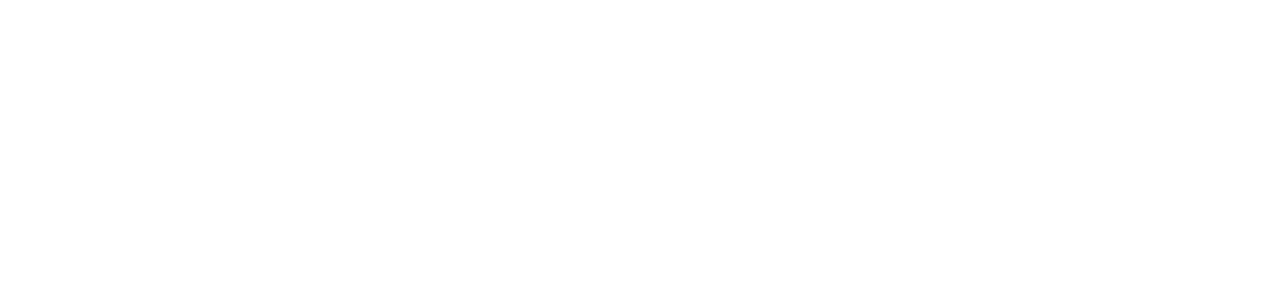
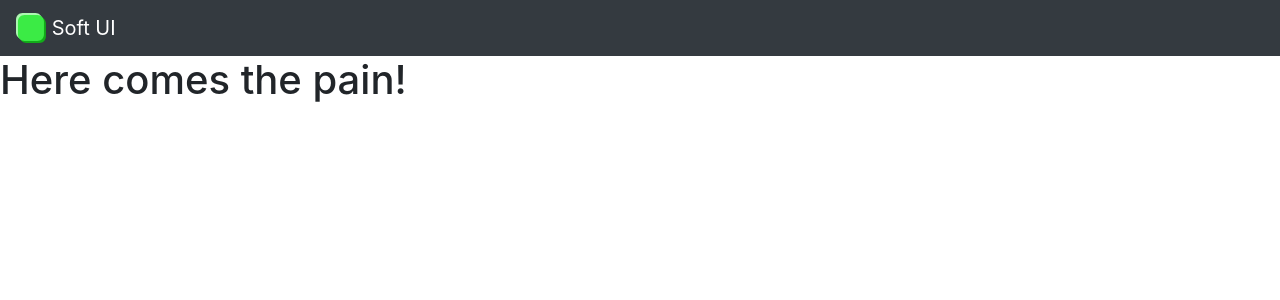
Before and after one commit to shchilkin/soft-ui, a React (Create React App) app: page / in a window 1280 px wide. Shown: the top 300 px of the page. Built offline with nearby package versions, Linux system fonts and the light colour scheme; the HTML template or start-up script is replaced by a standard one.

Commit message:
Added navbar

```diff
--- a/package.json
+++ b/package.json
@@ -6,7 +6,9 @@
     "@testing-library/jest-dom": "^4.2.4",
     "@testing-library/react": "^9.3.2",
     "@testing-library/user-event": "^7.1.2",
+    "bootstrap": "^4.4.1",
     "react": "^16.13.1",
+    "react-bootstrap": "^1.0.0",
     "react-dom": "^16.13.1",
     "react-scripts": "3.4.1"
   },
--- a/src/App.js
+++ b/src/App.js
@@ -1,8 +1,12 @@
 import React from 'react';
+import NavigationBar from "./Components/Navbar/NavigationBar.component";
+import 'bootstrap/dist/css/bootstrap.min.css';
 
 function App() {
   return (
     <div className="App">
+      <NavigationBar />
+      <h1>Here comes the pain!</h1>
     </div>
   );
 }
--- /dev/null
+++ b/src/Components/Navbar/NavigationBar.component.js
@@ -0,0 +1,22 @@
+import React from "react";
+import Navbar from "react-bootstrap/cjs/Navbar";
+import logo from '../../Assets/NeumoprhicIcon.svg'
+
+const NavigationBar = () => {
+    return (
+        <Navbar bg="dark" variant="dark">
+            <Navbar.Brand href="#home">
+                <img
+                    alt=""
+                    src={logo}
+                    width="30"
+                    height="30"
+                    className="d-inline-block align-top"
+                />{'  '}
+                Soft UI
+            </Navbar.Brand>
+        </Navbar>
+    )
+}
+
+export default NavigationBar;
```
Also changed, not shown: src/Assets/NeumoprhicIcon.svg (added), 1 other file (tests, documents, lock files or other folders).
